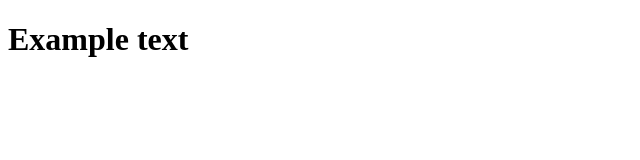
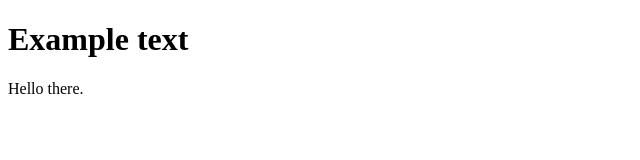
Before and after one commit to malautomedonte/Demo-Test, a plain HTML site: page index.html in a window 1280 px wide. Shown: the full height of the page, 0-640 px from the left. Drawn offline with Linux system fonts and the light colour scheme.

Commit message:
added hello there.

```diff
--- a/index.html
+++ b/index.html
@@ -5,5 +5,6 @@
 </head>
 <body>
 <h1>Example text</h1>
+<p>Hello there.</p>
 </body>
 </html>
```
